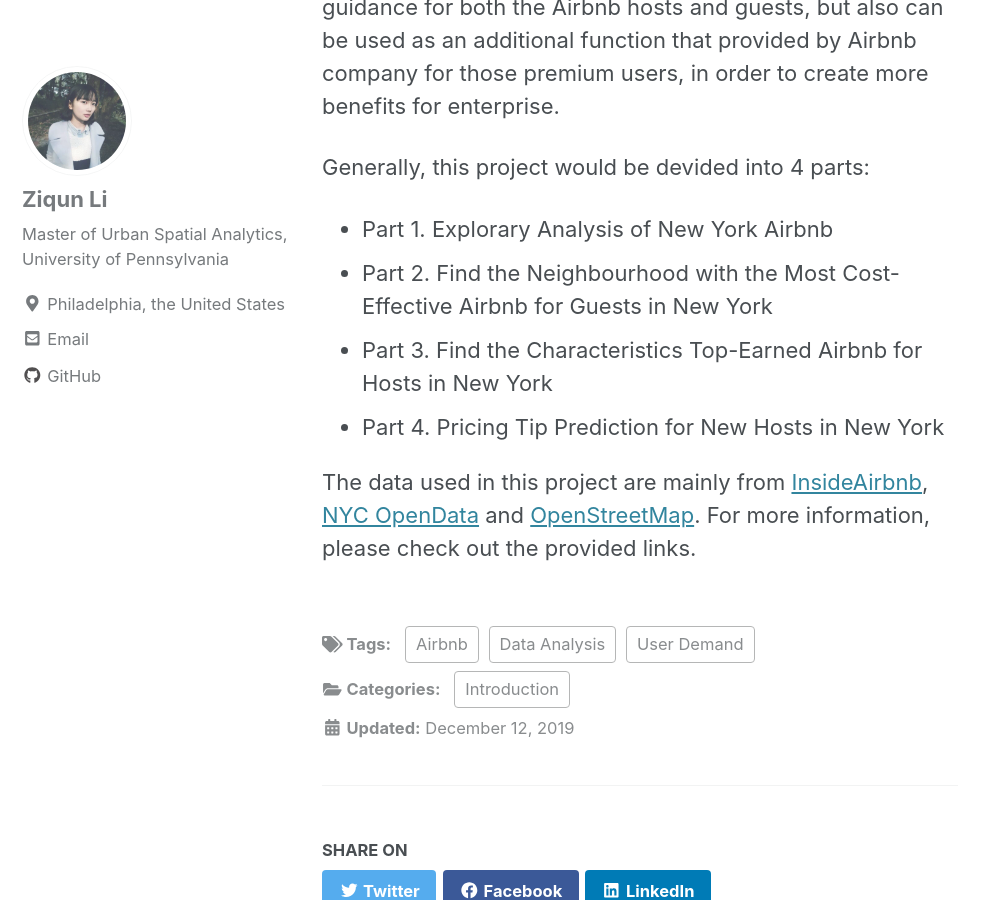
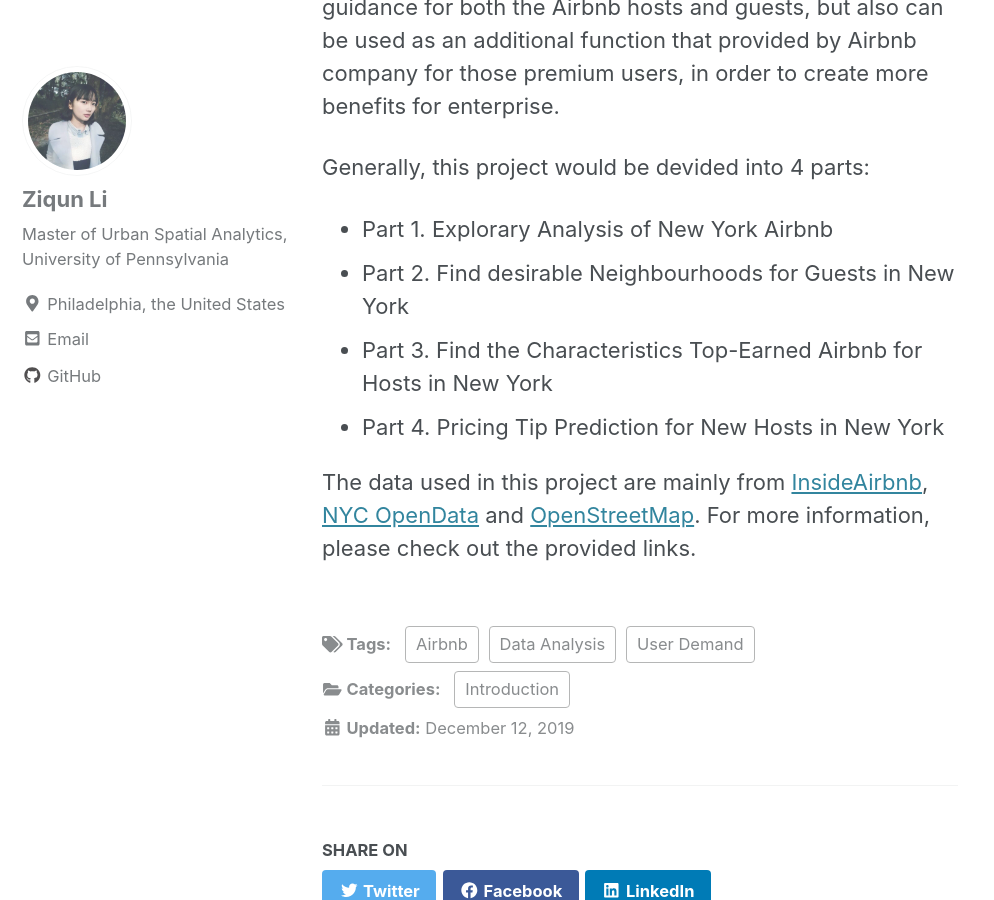
Before and after one commit to liziqun/MUSA620_Final_Project, a Jekyll site: the page built from _posts/2019-12-12-1.Background.md, in a window 1280 px wide and 900 px high, scrolled down 1274 px. Shown: the whole window, without its empty margins (0-994 px from the left). Built offline with Jekyll 4.4.1, drawn with Linux system fonts in a browser that asks for light colours; cached includes are drawn as plain includes; nearby versions of some CDN libraries; a script that is not in the unit is left out.

Commit message:
Update 2019-12-12-1.Background.md

```diff
--- a/_posts/2019-12-12-1.Background.md
+++ b/_posts/2019-12-12-1.Background.md
@@ -19,7 +19,7 @@ This project aims to set up a series of mechanism to satisfy the needs of Airbnb
 
 Generally, this project would be devided into 4 parts:
 - Part 1. Explorary Analysis of New York Airbnb
-- Part 2. Find the Neighbourhood with the Most Cost-Effective Airbnb for Guests in New York
+- Part 2. Find desirable Neighbourhoods for Guests in New York
 - Part 3. Find the Characteristics Top-Earned Airbnb for Hosts in New York
 - Part 4. Pricing Tip Prediction for New Hosts in New York
 
```
